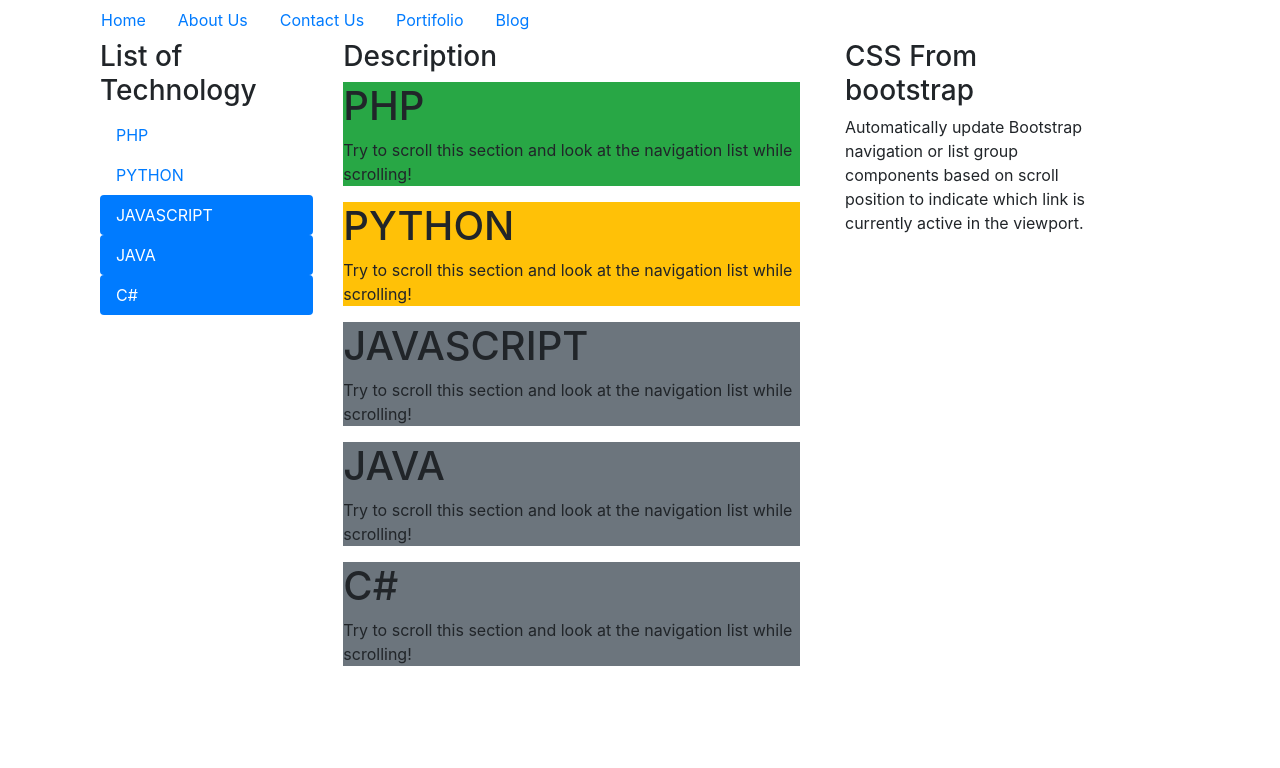
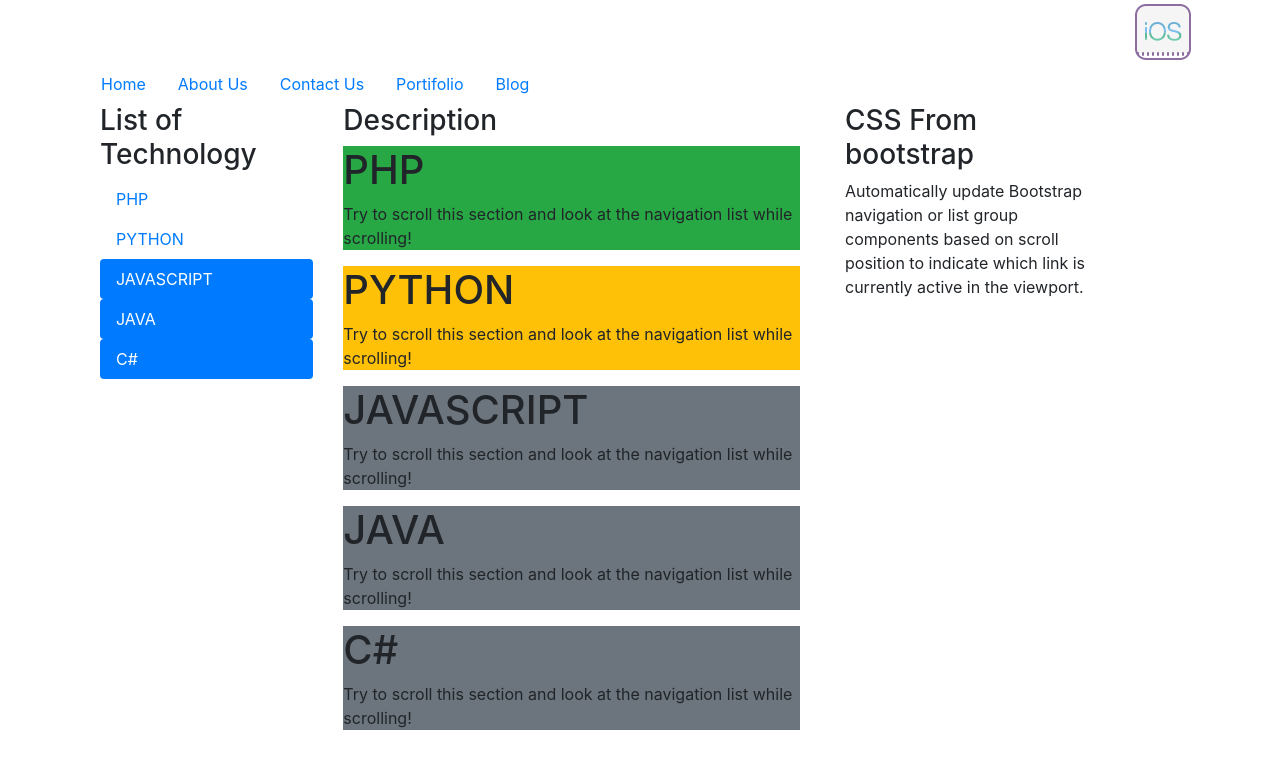
Before and after one commit to Jaybmuhire1/PHP-Assignment, a plain HTML site: page index.html in a window 1280 px wide. Drawn offline with nearby package versions, Linux system fonts and the light colour scheme.

Commit message:
second commit

```diff
--- /dev/null
+++ b/assets/styles/style.css
@@ -0,0 +1,3 @@
+img{
+    float: right;
+}
--- a/index.html
+++ b/index.html
@@ -5,13 +5,16 @@
     <meta name="viewport" content="width=device-width, initial-scale=1.0">
     <title>Assignment|Muhire</title>
     <link rel="stylesheet" href="https://cdn.jsdelivr.net/npm/bootstrap@4.5.3/dist/css/bootstrap.min.css" integrity="sha384-TX8t27EcRE3e/ihU7zmQxVncDAy5uIKz4rEkgIXeMed4M0jlfIDPvg6uqKI2xXr2" crossorigin="anonymous">
+    <link rel="stylesheet" href="./assets/styles/style.css">
 </head>
 <body data-spy="scroll" data-target="#myScrollspy" data-offset="1">
 
 <div class="container">
     <div class="row">
         <div class="col-12">
-
+          <div aria-live="polite" aria-atomic="true" style="position: relative; max-height: 200px;">
+            <img src="./assets/images/icons8-ios-logo-64.png" class="img-fluid" alt="Responsive image">
+          </div>
         </div>
         <div class="col-12">
             <ul class="nav">
```
Also changed, not shown: assets/images/icons8-ios-logo-64.png (added).
